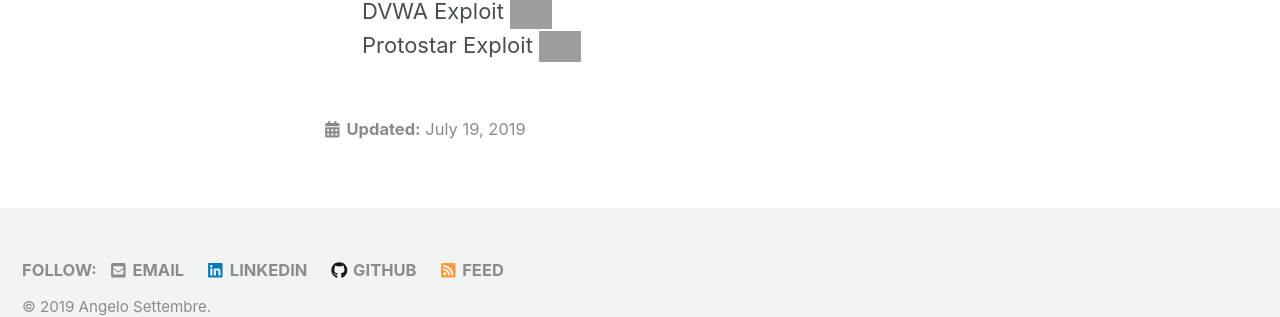
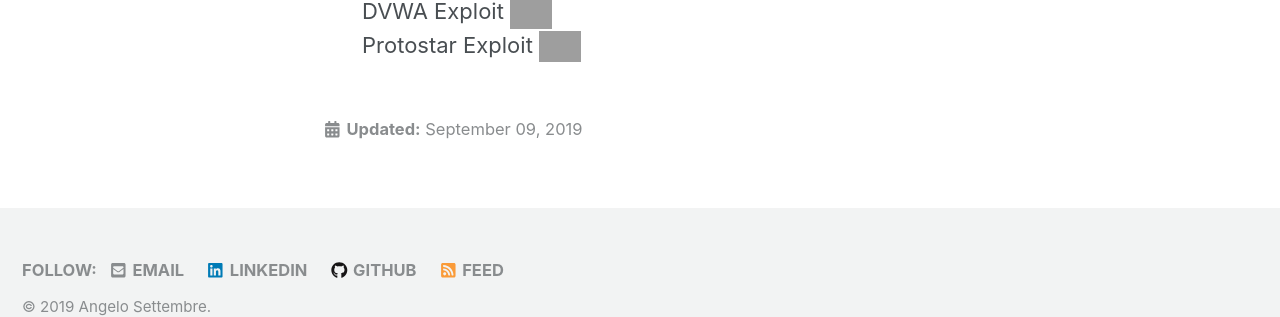
Before and after one commit to angelosettembre/angelosettembre.github.io, a Jekyll site: the page built from _pages/skills.md, in a window 1280 px wide and 900 px high, scrolled down 732 px. Shown: the part 537-854 px from the top of the window. Built offline with Jekyll 4.4.1, drawn with Linux system fonts in a browser that asks for light colours; cached includes are drawn as plain includes; nearby versions of some CDN libraries; grey boxes are pictures that could not be loaded.

Commit message:
Update skills

```diff
--- a/_pages/skills.md
+++ b/_pages/skills.md
@@ -3,7 +3,7 @@
 author_profile: true
 permalink: /skills/
 title: "Skills"
-last_modified_at: 2019-07-19T12:32:42-04:00
+last_modified_at: 2019-09-09T10:32:42-04:00
 toc: true
 ---
 
@@ -121,7 +121,7 @@
 	</li>
 	<li>
 		<span class="c">Nebula Exploit</span>
-    		<img src="http://digibond.wpengine.netdna-cdn.com/wp-content/uploads/2015/01/ffc-capture-the-flag-400x400.png" width="42" height="42">
+    		<img src="https://www.iprog.it/blog/wp-content/uploads/2019/04/CTF-lolz-.jpg" width="42" height="42">
 		<br>
 		<span class="c">DVWA Exploit</span>
     		<img src="https://www.cyberpunk.rs/wp-content/uploads/2019/03/dvwa_bg.jpg" width="42" height="42">
```
